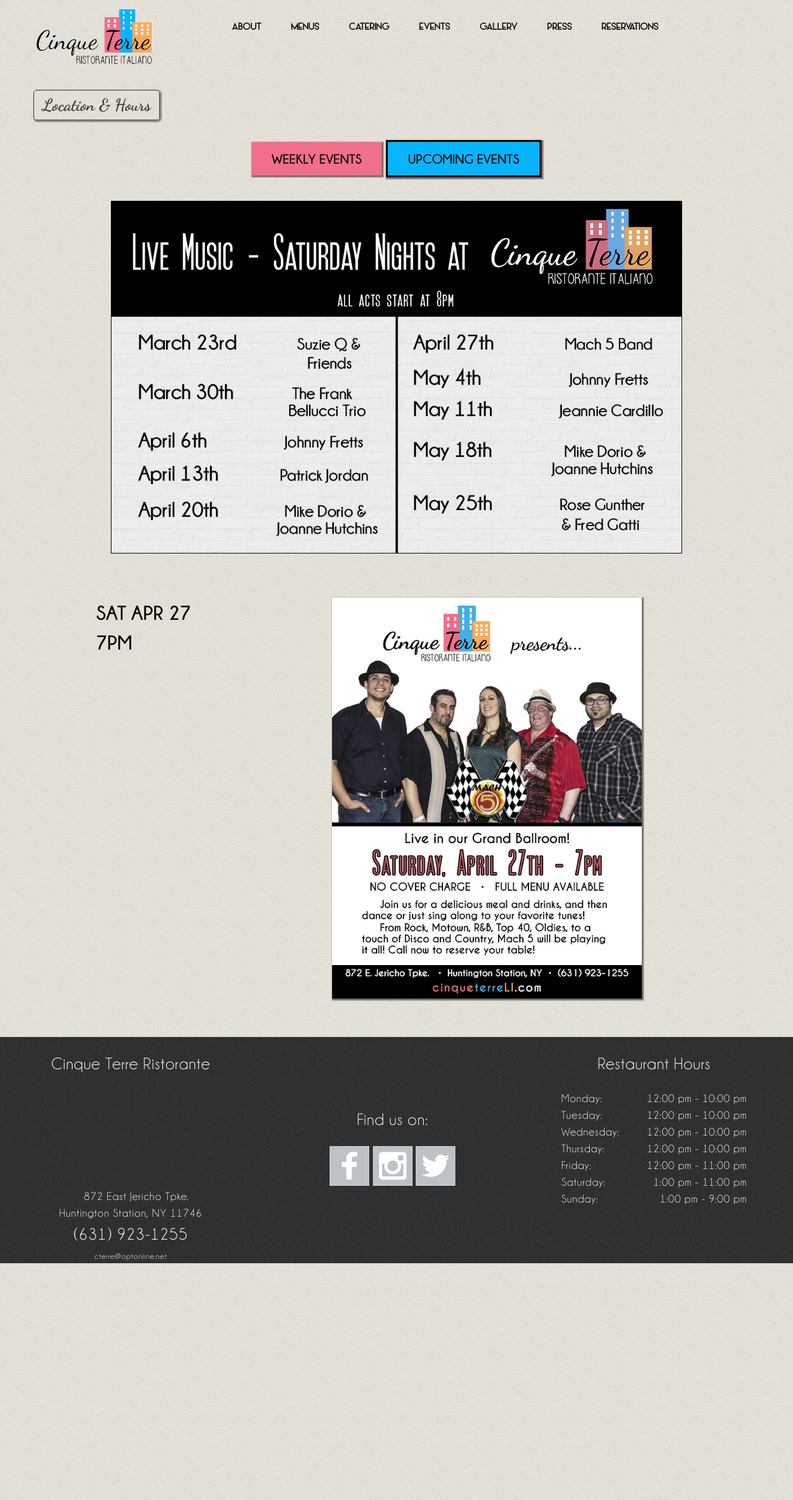
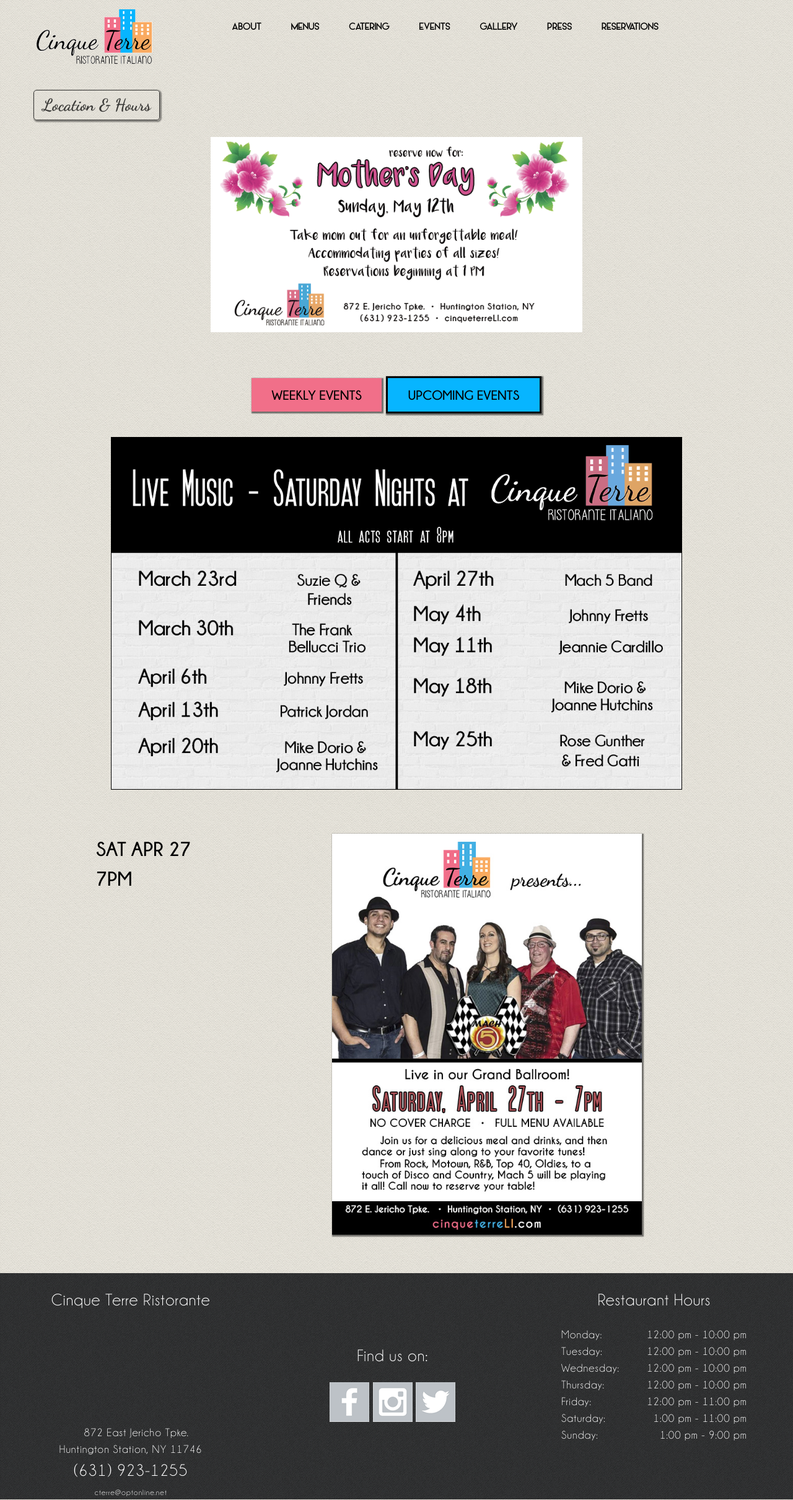
Before and after one commit to cinqueterreli/cinqueterre.github.io, a Jekyll site: the page built from upcoming-events.html, in a window 1280 px wide. Shown: the whole page at 62% size. Built offline with Jekyll 4.4.1, drawn with Linux system fonts in a browser that asks for light colours; nearby versions of some CDN libraries; grey boxes are pictures that could not be loaded.

Commit message:
let's hope this works

```diff
--- a/_includes/event-links.html
+++ b/_includes/event-links.html
@@ -1,9 +1,9 @@
-<!-- <div style="margin: 0 auto 3.5em auto; text-align: center;">
-<img src="images/easter.png" style="max-width:500px;">
-<h2>Full Menu Available Plus<br />
+ <div style="margin: 0 auto 3.5em auto; text-align: center;">
+<img src="images/mothersday.gif" style="max-width:600px;">
+<!--<h2>Full Menu Available Plus<br />
 	Traditional Easter Specials!</h2>
-<h3>View The Specials <a href="/easterSpecials.pdf" target="_blank" style="color:#07B5FF;">here</a></h3>
-</div> -->
+<h3>View The Specials <a href="/easterSpecials.pdf" target="_blank" style="color:#07B5FF;">here</a></h3> -->
+</div>
 
 <ul class="menu-links" id="loadspot">
 	<li><a class="pink menu-link{% if page.title == "Weekly Events" %} active{% endif %}" href="{{site.url}}/weekly-events">WEEKLY EVENTS</a></li>
```
Also changed, not shown: images/mothersday.gif (added).
